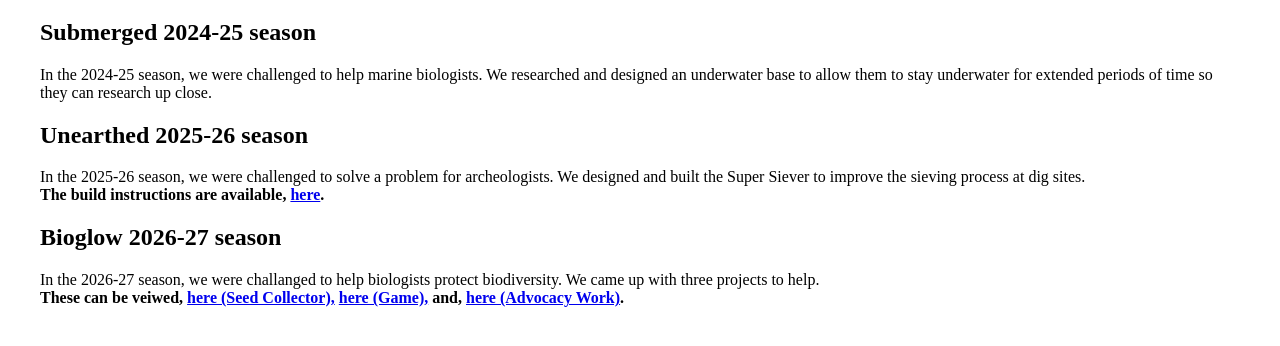
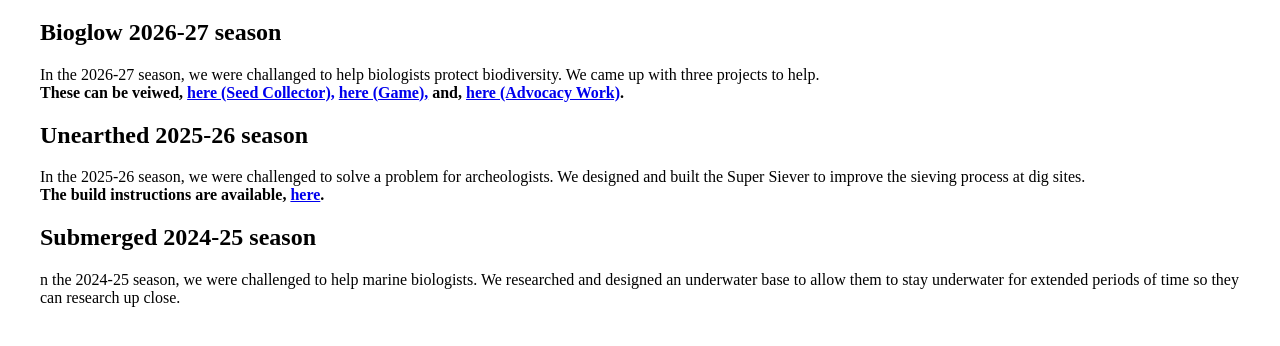
Before and after one commit to jhaeger/technic-turtles-website, a plain HTML site: page index.html in a window 1280 px wide. Shown: the part 478-824 px from the top of the page. Drawn offline with Linux system fonts and the light colour scheme.

Commit message:
Refactor index.html structure and fix typos
Rearranged sections and corrected text for clarity.

```diff
--- a/index.html
+++ b/index.html
@@ -49,16 +49,13 @@
             <h1>Welcome to our website!</h1>
             <p>We are the technic turtles, a First Lego League robotics team. Thank you for visiting our website! we have been a team for about three years, and we are very exited to show you what we have done! Scroll down to see our history.</p>
 
-
-            <h1>Our Seasons</h1>
-            <h2>Submerged 2024-25 season</h2>
-            </p>In the 2024-25 season, we were challenged to help marine biologists. We researched and designed an underwater base to allow them to stay underwater for extended periods of time so they can research up close.</p>
+ <h1>Our Seasons</h1>
+            <h2>Bioglow 2026-27 season</h2>
+            </p>In the 2026-27 season, we were challanged to help biologists protect biodiversity. We came up with three projects to help. <br> <strong>These can be veiwed, <a href="./instructions.html">here (Seed Collector),</a> <a href="./game.html">here (Game),</a> and, <a href="./nativeplantrescue.html">here (Advocacy Work)</a>.</strong></p>
             <h2>Unearthed 2025-26 season</h2>
             <p>In the 2025-26 season, we were challenged to solve a problem for archeologists. We designed and built the Super Siever to improve the sieving process at dig sites. <br> <strong>The build instructions are available, <a href="./previously.html">here</a>.</strong></p>
-         <h2>Bioglow 2026-27 season</h2>
-         <p>In the 2026-27 season, we were challanged to help biologists protect biodiversity. We came up with three projects to help. <br> <strong>These can be veiwed, <a href="./instructions.html">here (Seed Collector),</a> <a href="./game.html">here (Game),</a> and, <a href="./nativeplantrescue.html">here (Advocacy Work)</a>.</strong></p>
-
-
+         <h2>Submerged 2024-25 season</h2>
+         <p>n the 2024-25 season, we were challenged to help marine biologists. We researched and designed an underwater base to allow them to stay underwater for extended periods of time so they can research up close.</p>
 
 
         </div>
```
